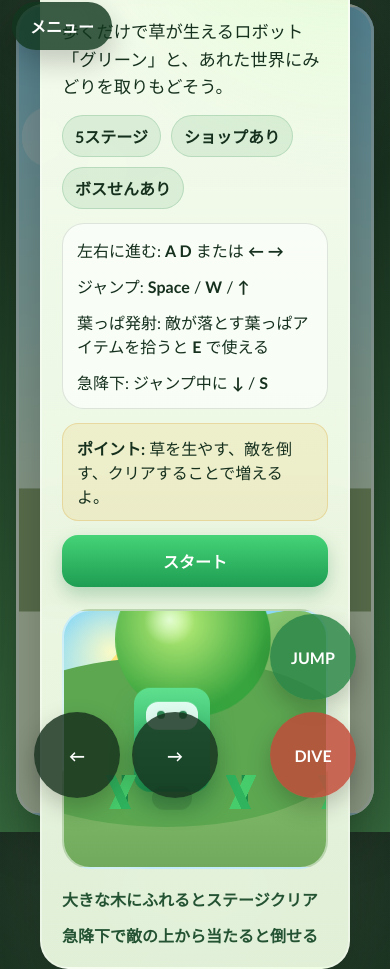
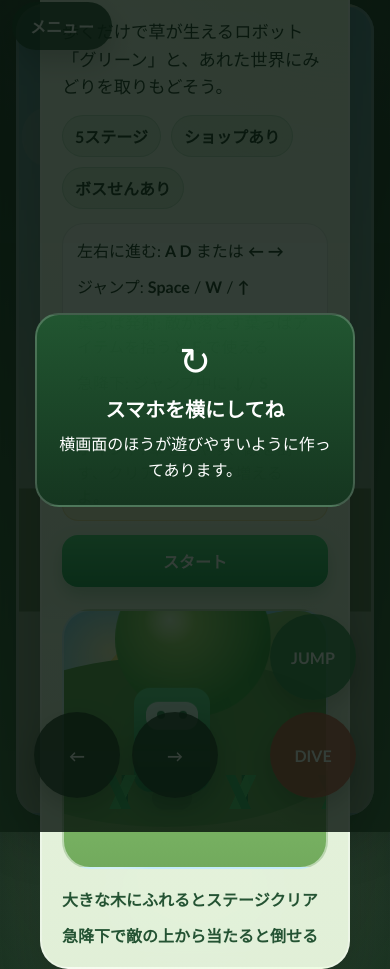
Before and after one commit to dt9999/green-paradise, a website: page green-paradise-web/index.html in a window 390 px wide. Shown: the part 12-981 px from the top of the page. Drawn offline with Linux system fonts and the light colour scheme.

Commit message:
スマホ向け横画面対応

```diff
--- a/green-paradise-web/game.js
+++ b/green-paradise-web/game.js
@@ -39,6 +39,7 @@
     sideMenu: document.getElementById("sideMenu"),
     menuBackdrop: document.getElementById("menuBackdrop"),
     leafTouchButton: document.getElementById("leafTouchButton"),
+    rotateHint: document.getElementById("rotateHint"),
   };
 
   const input = {
@@ -479,6 +480,29 @@
     ui.leafTouchButton.classList.toggle("hidden-touch", !visible);
   }
 
+  async function enterMobilePlayMode() {
+    try {
+      if (document.documentElement.requestFullscreen && !document.fullscreenElement) {
+        await document.documentElement.requestFullscreen();
+      }
+    } catch (error) {
+      return;
+    }
+
+    try {
+      if (screen.orientation && screen.orientation.lock) {
+        await screen.orientation.lock("landscape");
+      }
+    } catch (error) {
+      return;
+    }
+  }
+
+  function syncRotateHint() {
+    const portraitMobile = window.innerHeight > window.innerWidth && window.innerWidth <= 900;
+    ui.rotateHint.classList.toggle("show", portraitMobile);
+  }
+
   function openMenu() {
     ui.sideMenu.classList.add("open");
     ui.menuBackdrop.classList.add("open");
@@ -1421,6 +1445,7 @@
   function setupEvents() {
     document.getElementById("startButton").addEventListener("click", () => {
       ensureAudio();
+      void enterMobilePlayMode();
       setScreen("stageSelect");
       closeMenu();
       showMessage("遊ぶステージをえらぼう。");
@@ -1541,6 +1566,10 @@
       button.addEventListener("pointercancel", release);
       button.addEventListener("pointerleave", release);
     });
+
+    window.addEventListener("resize", syncRotateHint);
+    window.addEventListener("orientationchange", syncRotateHint);
+    syncRotateHint();
   }
 
   function loop(lastTime) {
--- a/green-paradise-web/index.html
+++ b/green-paradise-web/index.html
@@ -3,11 +3,25 @@
   <head>
     <meta charset="UTF-8" />
     <meta name="viewport" content="width=device-width, initial-scale=1.0" />
+    <meta name="theme-color" content="#15321f" />
+    <meta name="apple-mobile-web-app-capable" content="yes" />
+    <meta name="apple-mobile-web-app-status-bar-style" content="black-translucent" />
+    <meta name="apple-mobile-web-app-title" content="グリーンパラダイス" />
     <title>グリーンパラダイス</title>
+    <link rel="manifest" href="./manifest.webmanifest" />
+    <link rel="icon" href="./icon.svg" type="image/svg+xml" />
     <link rel="stylesheet" href="./styles.css" />
   </head>
   <body>
     <main class="game-shell">
+      <div id="rotateHint" class="rotate-hint">
+        <div class="rotate-card">
+          <div class="rotate-icon">↻</div>
+          <div class="rotate-title">スマホを横にしてね</div>
+          <div class="rotate-text">横画面のほうが遊びやすいように作ってあります。</div>
+        </div>
+      </div>
+
       <div class="top-bar">
         <button id="menuToggleButton" class="icon-button">メニュー</button>
         <div class="top-bar-stats">
--- a/green-paradise-web/styles.css
+++ b/green-paradise-web/styles.css
@@ -24,6 +24,46 @@ body {
     radial-gradient(circle at top, rgba(189, 244, 175, 0.22), transparent 30%),
     linear-gradient(180deg, var(--bg-top), var(--bg-bottom));
   overflow: hidden;
+}
+
+.rotate-hint {
+  position: fixed;
+  inset: 0;
+  z-index: 50;
+  display: none;
+  align-items: center;
+  justify-content: center;
+  padding: 24px;
+  background: rgba(7, 19, 12, 0.82);
+}
+
+.rotate-hint.show {
+  display: flex;
+}
+
+.rotate-card {
+  max-width: 320px;
+  padding: 22px;
+  border-radius: 24px;
+  text-align: center;
+  color: #fff;
+  background: linear-gradient(180deg, rgba(33, 88, 49, 0.95), rgba(20, 54, 31, 0.96));
+  border: 2px solid rgba(255, 255, 255, 0.2);
+}
+
+.rotate-icon {
+  font-size: 2.4rem;
+  margin-bottom: 10px;
+}
+
+.rotate-title {
+  font-size: 1.25rem;
+  font-weight: 900;
+  margin-bottom: 8px;
+}
+
+.rotate-text {
+  line-height: 1.6;
 }
 
 .game-shell {
@@ -984,3 +1024,9 @@ body {
     padding: 20px;
   }
 }
+
+@media (orientation: portrait) and (max-width: 900px) {
+  .rotate-hint.show {
+    display: flex;
+  }
+}
```
Also changed, not shown: green-paradise-web/icon.svg (added), green-paradise-web/manifest.webmanifest (added).
